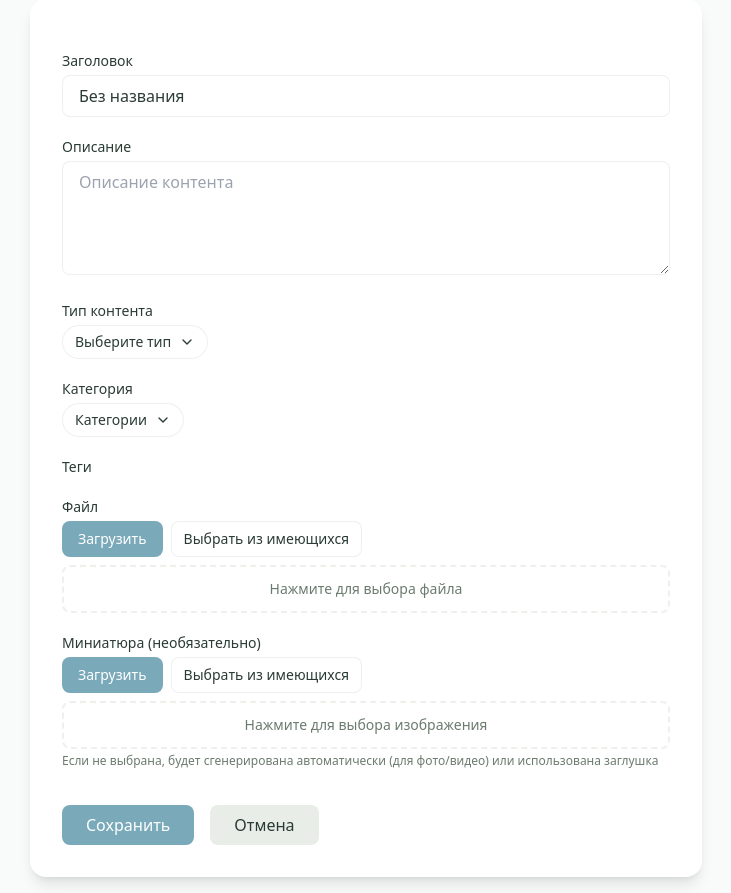
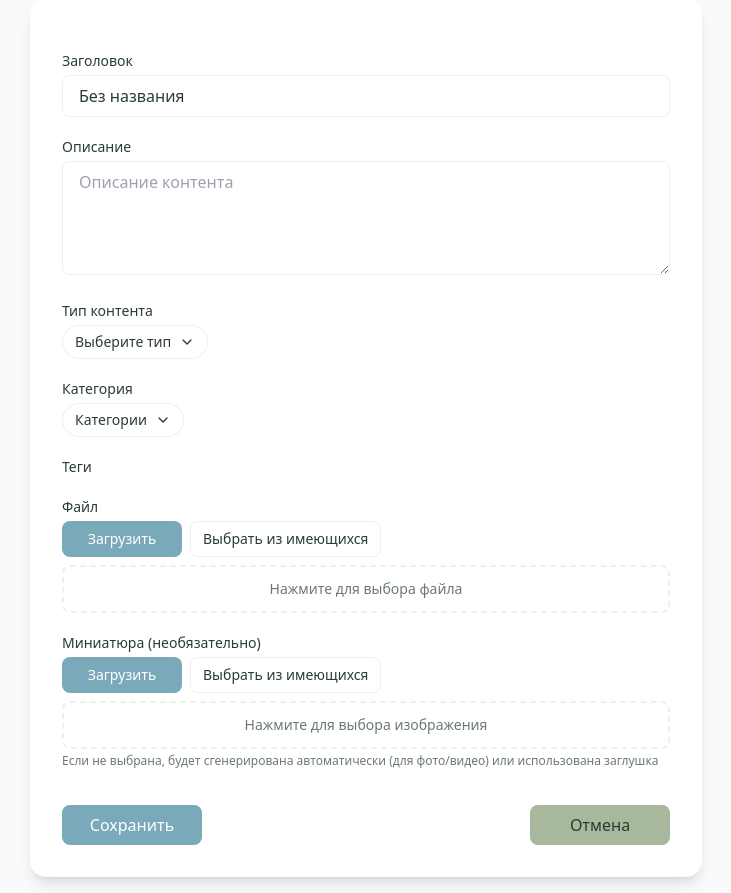
Before and after one commit to riga1897/MyPet01, a Django app: page /content/create/ in a window 1280 px wide. Shown: the part 154-1047 px from the top of the page, without its empty margins (274-1005 px from the left). Run offline with Django 5.2, Linux system fonts and the light colour scheme; the visitor is signed in with stand-in values (Sample User, id 1); data comes from the database, SQL or seed files in the repository; data that the repository does not hold is empty; some libraries are stand-ins or nearby versions.

Commit message:
Update button styles and layout across various site sections
Introduce new secondary button styles and adjust element alignment in templates.

Replit-Commit-Author: Agent
Replit-Commit-Session-Id: 84e43d69-f2d5-4b99-b60f-7e936a566c14
Replit-Commit-Checkpoint-Type: intermediate_checkpoint
Replit-Commit-Event-Id: 3390b410-f9bc-4f53-b9be-c846e56ebd4d
Replit-Commit-Screenshot-Url: https://storage.googleapis.com/screenshot-production-us-central1/b3accc48-e886-47d4-946f-db7659f7df20/84e43d69-f2d5-4b99-b60f-7e936a566c14/LPlvqD5
Replit-Helium-Checkpoint-Created: true

```diff
--- a/blog/templates/blog/content_form.html
+++ b/blog/templates/blog/content_form.html
@@ -225,12 +225,11 @@
                     <p id="upload-status-text" class="text-sm text-muted-foreground">Загрузка файла...</p>
                 </div>
 
-                <div id="submit-buttons" class="flex gap-4 pt-4">
+                <div id="submit-buttons" class="flex justify-between pt-4">
                     <button type="submit" id="submit-btn" class="btn-primary">
                         Сохранить
                     </button>
-                    <a href="{% url 'blog:content_list' %}"
-                       class="bg-muted text-foreground px-6 py-2 rounded-lg hover:bg-muted/80 transition-colors">
+                    <a href="{% url 'blog:content_list' %}" class="btn-secondary">
                         Отмена
                     </a>
                 </div>
--- a/blog/templates/blog/file_list.html
+++ b/blog/templates/blog/file_list.html
@@ -48,7 +48,7 @@
                            id="file-input"
                            multiple
                            disabled
-                           class="flex-1 text-sm text-foreground file:mr-4 file:py-2 file:px-4 file:rounded-lg file:border-0 file:text-sm file:bg-primary file:text-primary-foreground file:font-medium hover:file:bg-primary/90 disabled:opacity-50">
+                           class="flex-1 text-sm text-foreground file:mr-4 file:py-2 file:px-4 file:min-w-[120px] file:rounded-lg file:border-0 file:text-sm file:bg-secondary file:text-secondary-foreground file:font-medium hover:file:bg-secondary/90 file:cursor-pointer disabled:opacity-50">
                     <button type="button"
                             id="upload-btn"
                             onclick="uploadFile()"
--- a/blog/templates/blog/partials/_hero.html
+++ b/blog/templates/blog/partials/_hero.html
@@ -22,7 +22,7 @@
             <a href="#videos" class="btn-primary-lg">
                 Смотреть
             </a>
-            <a href="#about" class="px-8 py-3 rounded-xl bg-secondary text-secondary-foreground hover:bg-secondary/90 transition-colors">
+            <a href="#about" class="btn-secondary-lg">
                 Узнать больше
             </a>
         </div>
--- a/blog/templates/blog/tag_form.html
+++ b/blog/templates/blog/tag_form.html
@@ -28,12 +28,11 @@
                 </div>
                 {% endfor %}
 
-                <div class="flex gap-4 pt-4">
+                <div class="flex justify-between pt-4">
                     <button type="submit" class="btn-primary">
                         Сохранить
                     </button>
-                    <a href="{% url 'blog:tag_list' %}"
-                       class="bg-muted text-foreground px-6 py-2 rounded-lg hover:bg-muted/80 transition-colors">
+                    <a href="{% url 'blog:tag_list' %}" class="btn-secondary">
                         Отмена
                     </a>
                 </div>
--- a/blog/templates/blog/tag_list.html
+++ b/blog/templates/blog/tag_list.html
@@ -10,11 +10,10 @@
         <div class="flex flex-wrap items-center justify-between gap-4 mb-6">
             <h1 class="text-2xl font-semibold text-foreground">Управление тегами</h1>
             <div class="flex gap-2">
-                <a href="{% url 'blog:tag_create' %}" class="btn-primary-sm w-28 text-center">
+                <a href="{% url 'blog:tag_create' %}" class="btn-primary-sm text-center">
                     + Тег
                 </a>
-                <a href="{% url 'blog:taggroup_create' %}"
-                   class="w-28 text-center bg-secondary text-secondary-foreground px-4 py-2 rounded-lg hover:bg-secondary/90 transition-colors">
+                <a href="{% url 'blog:taggroup_create' %}" class="btn-secondary-sm text-center">
                     + Группа
                 </a>
             </div>
--- a/blog/templates/blog/taggroup_form.html
+++ b/blog/templates/blog/taggroup_form.html
@@ -47,12 +47,11 @@
                     {% endif %}
                 </div>
 
-                <div class="flex gap-4 pt-4">
+                <div class="flex justify-between pt-4">
                     <button type="submit" class="btn-primary">
                         Сохранить
                     </button>
-                    <a href="{% url 'blog:tag_list' %}"
-                       class="bg-muted text-foreground px-6 py-2 rounded-lg hover:bg-muted/80 transition-colors">
+                    <a href="{% url 'blog:tag_list' %}" class="btn-secondary">
                         Отмена
                     </a>
                 </div>
--- a/static/css/components.css
+++ b/static/css/components.css
@@ -45,6 +45,7 @@
     align-items: center;
     justify-content: center;
     padding: 0.5rem 1.5rem;
+    min-width: 140px;
     background-color: var(--primary);
     color: var(--primary-foreground);
     border-radius: 0.5rem;
@@ -64,12 +65,34 @@
     cursor: not-allowed;
 }
 
+/* Secondary Button - Base styles */
+.btn-secondary {
+    display: inline-flex;
+    align-items: center;
+    justify-content: center;
+    padding: 0.5rem 1.5rem;
+    min-width: 140px;
+    background-color: var(--secondary);
+    color: var(--secondary-foreground);
+    border-radius: 0.5rem;
+    font-weight: 500;
+    transition: background-color 0.15s ease-in-out;
+    cursor: pointer;
+    border: none;
+    text-decoration: none;
+}
+
+.btn-secondary:hover {
+    background-color: color-mix(in srgb, var(--secondary) 90%, black);
+}
+
 /* Primary Button - Small */
 .btn-primary-sm {
     display: inline-flex;
     align-items: center;
     justify-content: center;
     padding: 0.5rem 1rem;
+    min-width: 120px;
     background-color: var(--primary);
     color: var(--primary-foreground);
     border-radius: 0.5rem;
```
Also changed, not shown: other parts of static/css/components.css (+45 -0 lines).
